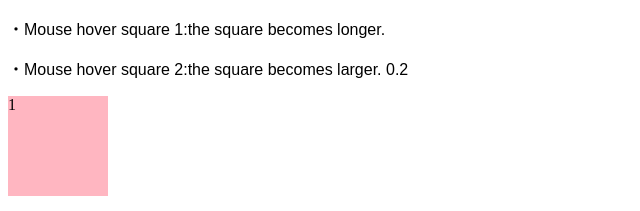
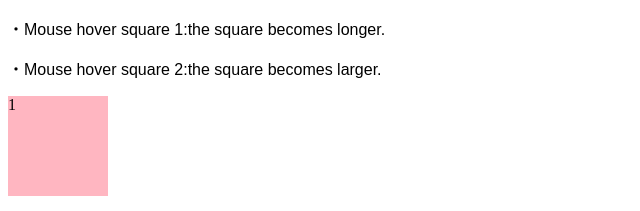
Before and after one commit to Yuka0203/1139955_exercise16, a plain HTML site: page index.html in a window 1280 px wide. Shown: the top 211 px of the page, 0-640 px from the left. Drawn offline with Linux system fonts and the light colour scheme.

Commit message:
Update index.html

```diff
--- a/index.html
+++ b/index.html
@@ -35,7 +35,7 @@
 <body>
 
 <p class="p1">・Mouse hover square 1:the square becomes longer.</p>
-<p class="p1">・Mouse hover square 2:the square becomes larger. 0.2</p>
+<p class="p1">・Mouse hover square 2:the square becomes larger.</p>
 <div id="div1">1</div><br>
 <div id="div2">2</div>
 
```
